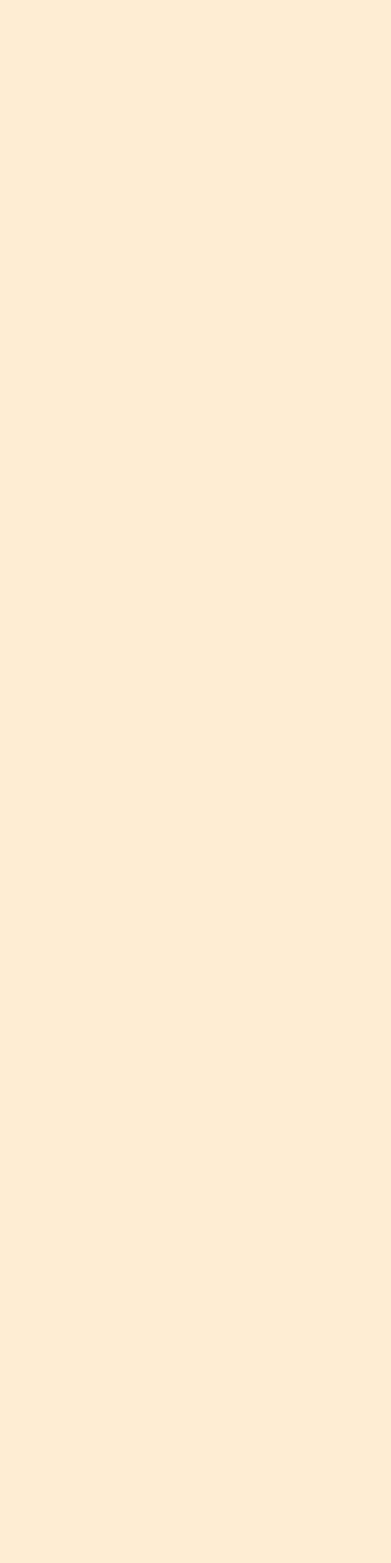
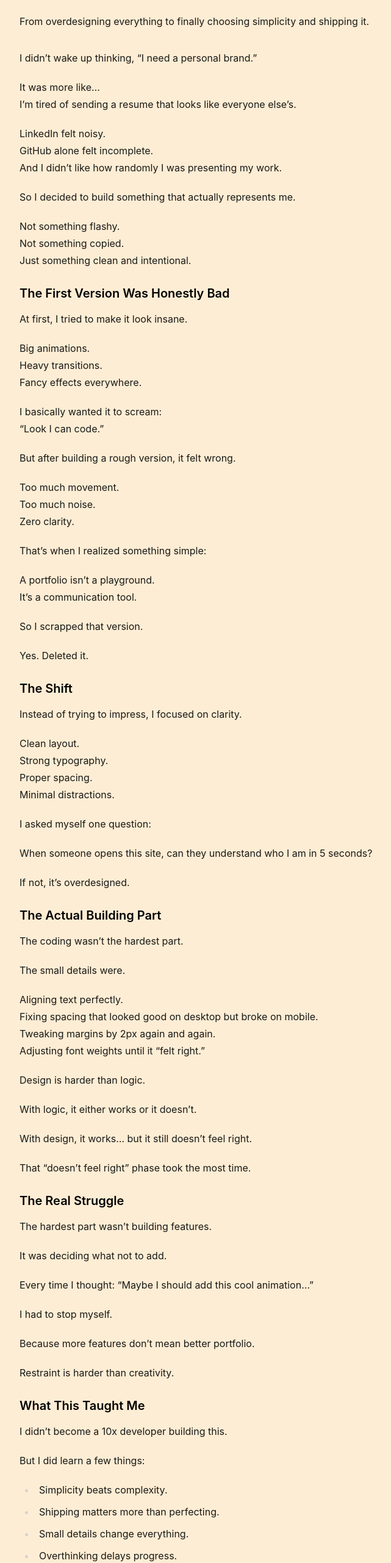
Before and after one commit to whohrshuu/harsh-space, a Next.js app: page /writings/Building-my-own-dump in a window 1280 px wide. Before the commit this address had no page. Shown: the part 234-2797 px from the top of the page at 61% size, without its empty margins (240-881 px from the left). Before the commit the page ends 800 px from the top, so only its background shows below. Built offline with nearby package versions, Linux system fonts and the light colour scheme; a web font is replaced by a local one.

Commit message:
chores: added first blog

```diff
--- a/src/app/(with-nav)/writings/page.tsx
+++ b/src/app/(with-nav)/writings/page.tsx
@@ -6,30 +6,31 @@ const PAGE_SIZE = 8;
 
 export const dynamic = "force-dynamic";
 
-function formatMonth(dateString: string):string{
-    const date = new Date(dateString+"-01T00:00:00Z");
-    if(isNaN(date.getTime())){
+function formatMonth(dateString: string): string {
+    const date = new Date(dateString + "-01T00:00:00Z");
+    if (isNaN(date.getTime())) {
         return "Undated";
     }
-    return date.toLocaleDateString("en-US",{month:"short",year:"2-digit"});
+    return date.toLocaleDateString("en-US", { month: "short", year: "2-digit" });
 }
 
-function groupWritingsByMonth(writings:WritingMeta[]){
-    const grouped:{[key:string]:WritingMeta[]}= {};
-    writings.forEach((writing)=>{
-        if(writing.date){
-            const dateStr = String(writing.date).substring(0,7);
-            if(!grouped[dateStr]){
-                grouped[dateStr]=[];
+function groupWritingsByMonth(writings: WritingMeta[]) {
+  const grouped: { [key: string]: WritingMeta[] } = {};
+  writings.forEach((writing) => {
+    if (writing.date) {
+      // Extract YYYY-MM from the date string
+      const dateStr = String(writing.date).substring(0, 7); // YYYY-MM
+      if (!grouped[dateStr]) {
+        grouped[dateStr] = [];
       }
       grouped[dateStr].push(writing);
-        }else{
-            if(!grouped["no-date"]){
-                grouped["no-date"]=[];
+    } else {
+      if (!grouped["no-date"]) {
+        grouped["no-date"] = [];
       }
       grouped["no-date"].push(writing);
     }
-    })
+  });
   return grouped;
 }
 
@@ -60,19 +61,19 @@ export default async function WritingsIndex({
             </header>
 
             <ul className="space-y-8">
-            {monthKeys.map((monthKey)=>(
+                {monthKeys.map((monthKey) => (
                     <li key={monthKey}>
                         <div className="relative">
                             <div className="absolute top-0 bottom-0 right-full hidden md:flex items-start gap-3">
-                        <div className="text-muted text-sm font-medium text-right pt-1" style={{minWidth:"64px"}}>
-                            {monthKey==="no-date"?"Undated":formatMonth(monthKey)}
+                                <div className="text-muted text-sm font-medium text-right pt-1" style={{ minWidth: "64px" }}>
+                                    {monthKey === "no-date" ? "Undated" : formatMonth(monthKey)}
                                 </div>
                                 <div className="w-px bg-muted/40 self-stretch"></div>
                             </div>
 
                             {/*  */}
                             <div className="space-y-4">
-                        {groupedByMonth[monthKey].map((w)=>(
+                                {groupedByMonth[monthKey].map((w) => (
                                     <div key={w.slug} className="space-y-1">
                                         <Link
                                             prefetch
@@ -83,7 +84,7 @@ export default async function WritingsIndex({
                                         </Link>
                                         {w.description ? (
                                             <p className="text-muted text-sm">{w.description}</p>
-                                ):null}
+                                        ) : null}
                                     </div>
                                 ))}
                             </div>
@@ -92,32 +93,32 @@ export default async function WritingsIndex({
                 ))}
             </ul>
 
-            {totalPages >1 && (
-                <div  className="flex items-center justify-between pt-6 border-t border-muted/40  ">
-                    {page > 1 ?(
+            {totalPages > 1 && (
+                <div className="flex items-center justify-between pt-6 border-t border-muted/40  ">
+                    {page > 1 ? (
                         <Link
                             prefetch
-                        href={`/writings?page=${page-1}`}
+                            href={`/writings?page=${page - 1}`}
                             className="underline underline-offset-4 hover:opacity-80"
                         >
                             ← Previous
                         </Link>
-                    ):(
+                    ) : (
                         <div></div>
                     )}
                     <span className="text-sm text-muted">
                         Page {page} of {totalPages}
 
                     </span>
-                    {page <totalPages ?(
+                    {page < totalPages ? (
                         <Link
                             prefetch
-                        href={`/writings?page=${page+1}`}
+                            href={`/writings?page=${page + 1}`}
                             className="underline underline-offset-4 hover:opacity-80"
                         >
                             Next →
                         </Link>
-                    ):(
+                    ) : (
                         <div></div>
                     )}
                 </div>
--- a/src/app/layout.tsx
+++ b/src/app/layout.tsx
@@ -1,45 +1,3 @@
-// import type { Metadata } from "next";
-// import { Playfair_Display, Inter } from "next/font/google";
-// import "./globals.css";
-// import { Geist,Geist_Mono } from "next/font/google";
-// import { Analytics } from "@vercel/analytics/next";
-
-// const geistSans = Playfair_Display({
-//   subsets: ["latin"],
-//   variable: "--font-serif",
-//   display: "swap",
-// });
-
-// const inter = Inter({
-//   subsets: ["latin"],
-//   variable: "--font-sans",
-//   display: "swap",
-// });
-
-// export const metadata: Metadata = {
-//   title: "Anurag's Space",
-//   description: "Projects, writings, and things I’m building.",
-// };
-
-// export default function RootLayout({
-//   children,
-// }: {
-//   children: React.ReactNode;
-// }) {
-//   return (
-//     <html
-//       lang="en"
-//       className={`${playfair.variable} ${inter.variable}`}
-//     >
-//       <body className={`${geistSans.variable} ${geistMono.variable} antialiased`}>
-//         {children}
-//         <Analytics />
-//       </body>
-//     </html>
-//   );
-// }
-
-
 import type { Metadata } from "next";
 import { Geist, Geist_Mono } from "next/font/google";
 import "./globals.css";
@@ -59,6 +17,11 @@ const geistMono = Geist_Mono({
 export const metadata: Metadata = {
   title: "Anurag's Space",
   description: "Projects, writings, and things I’m building.",
+  icons:{
+    icon: "/anurag2.svg",
+    shortcut:"/anurag2.svg",
+    apple:"/anurag2.svg"
+  }
 };
 
 export default function RootLayout({
--- /dev/null
+++ b/writings/Building-my-own-dump.md
@@ -0,0 +1,147 @@
+---
+title: How I ended up building my own dumping site
+description: From overdesigning everything to finally choosing simplicity and shipping it.
+category: tech
+date: 2026-02-27
+---
+
+###
+
+I didn’t wake up thinking, “I need a personal brand.”
+
+It was more like…
+I’m tired of sending a resume that looks like everyone else’s.
+
+LinkedIn felt noisy.
+GitHub alone felt incomplete.
+And I didn’t like how randomly I was presenting my work.
+
+So I decided to build something that actually represents me.
+
+Not something flashy.
+Not something copied.
+Just something clean and intentional.
+
+####
+
+### The First Version Was Honestly Bad
+
+At first, I tried to make it look insane.
+
+Big animations.
+Heavy transitions.
+Fancy effects everywhere.
+
+I basically wanted it to scream:
+“Look I can code.”
+
+But after building a rough version, it felt wrong.
+
+Too much movement.
+Too much noise.
+Zero clarity.
+
+That’s when I realized something simple:
+
+A portfolio isn’t a playground.
+It’s a communication tool.
+
+So I scrapped that version.
+
+Yes. Deleted it.
+
+####
+
+### The Shift
+
+Instead of trying to impress, I focused on clarity.
+
+Clean layout.
+Strong typography.
+Proper spacing.
+Minimal distractions.
+
+I asked myself one question:
+
+When someone opens this site, can they understand who I am in 5 seconds?
+
+If not, it’s overdesigned.
+
+####
+
+### The Actual Building Part
+
+The coding wasn’t the hardest part.
+
+The small details were.
+
+Aligning text perfectly.
+Fixing spacing that looked good on desktop but broke on mobile.
+Tweaking margins by 2px again and again.
+Adjusting font weights until it “felt right.”
+
+Design is harder than logic.
+
+With logic, it either works or it doesn’t.
+
+With design, it works… but it still doesn’t feel right.
+
+That “doesn’t feel right” phase took the most time.
+
+####
+
+### The Real Struggle
+
+The hardest part wasn’t building features.
+
+It was deciding what not to add.
+
+Every time I thought:
+“Maybe I should add this cool animation…”
+
+I had to stop myself.
+
+Because more features don’t mean better portfolio.
+
+Restraint is harder than creativity.
+
+####
+
+### What This Taught Me
+
+I didn’t become a 10x developer building this.
+
+But I did learn a few things:
+
+- Simplicity beats complexity.
+- Shipping matters more than perfecting.
+- Small details change everything.
+- Overthinking delays progress.
+- A live imperfect project is better than a perfect unfinished one.
+
+####
+
+This version isn’t final.
+
+It will evolve.
+
+Better writing.
+Better projects.
+Better structure.
+
+But it’s live.
+
+And that matters.
+
+####
+
+If you’re thinking about building your own portfolio…
+
+Stop waiting.
+
+Build it.
+Break it.
+Fix it.
+Ship it.
+
+And then improve it in public.
```
Also changed, not shown: src/lib/writings.ts (+17 -17 lines), public/anurag2.svg (added). Lines whose indentation alone changed are shown as unchanged.
